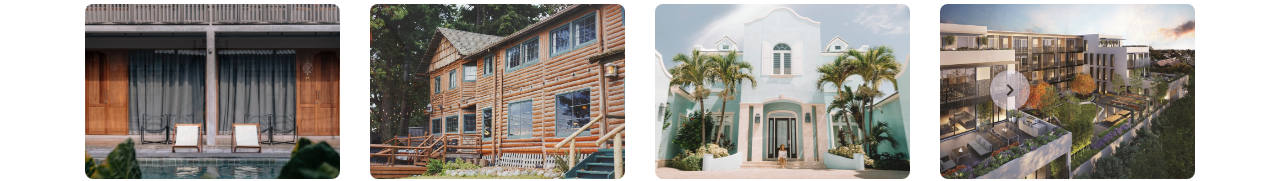
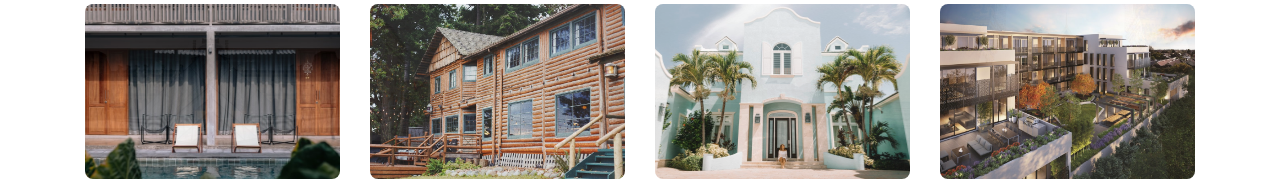
Before and after one commit to zplusz/eight, a plain HTML site: page index.html in a window 1280 px wide. Shown: the part 637-818 px from the top of the page. Drawn offline with Linux system fonts and the light colour scheme.

Commit message:
Update 2020-07-04T08:13:31.889Z

```diff
--- a/index.html
+++ b/index.html
@@ -417,9 +417,9 @@
         </div>
       </div>
     </div>
-      <a class="carousel-control-next next" href="#carouselExampleFade" role="button" data-slide="next">
+      <!-- <a class="carousel-control-next next" href="#carouselExampleFade" role="button" data-slide="next">
         <span class="material-icons">keyboard_arrow_right</span>
-      </a>
+      </a> -->
     </div>
 </section>
 
```
